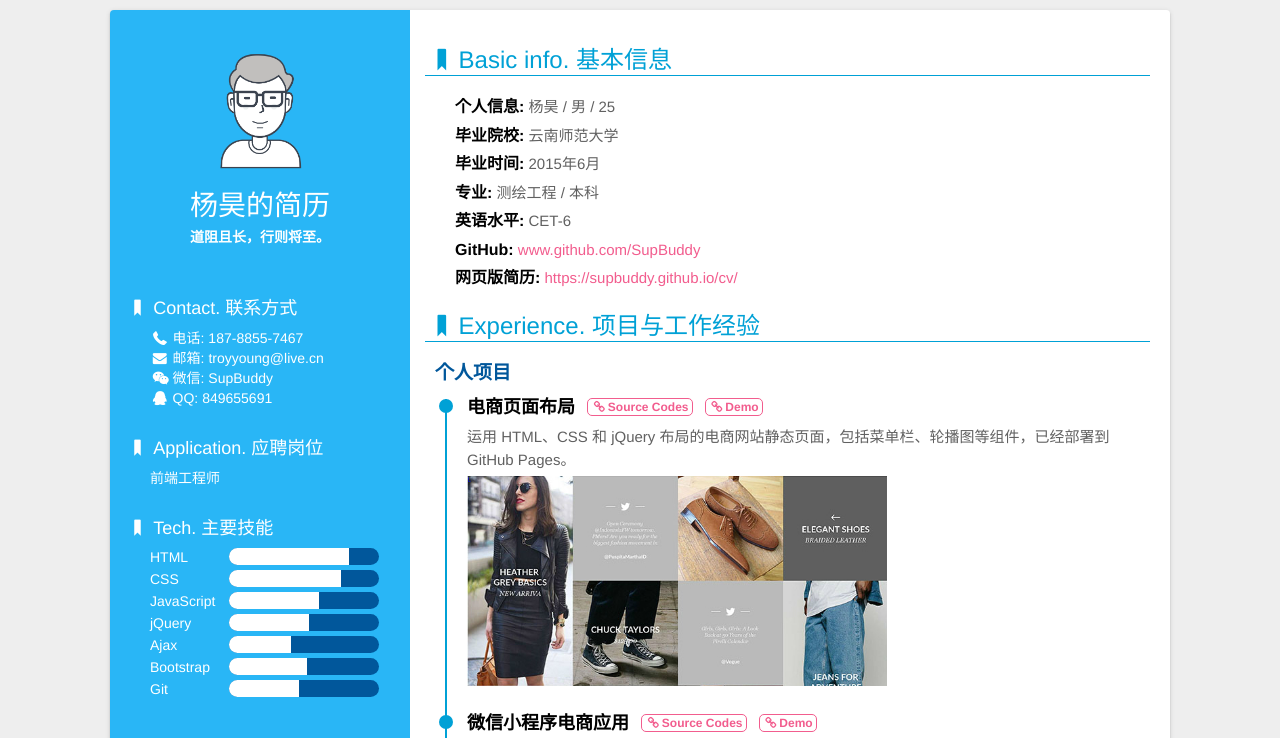
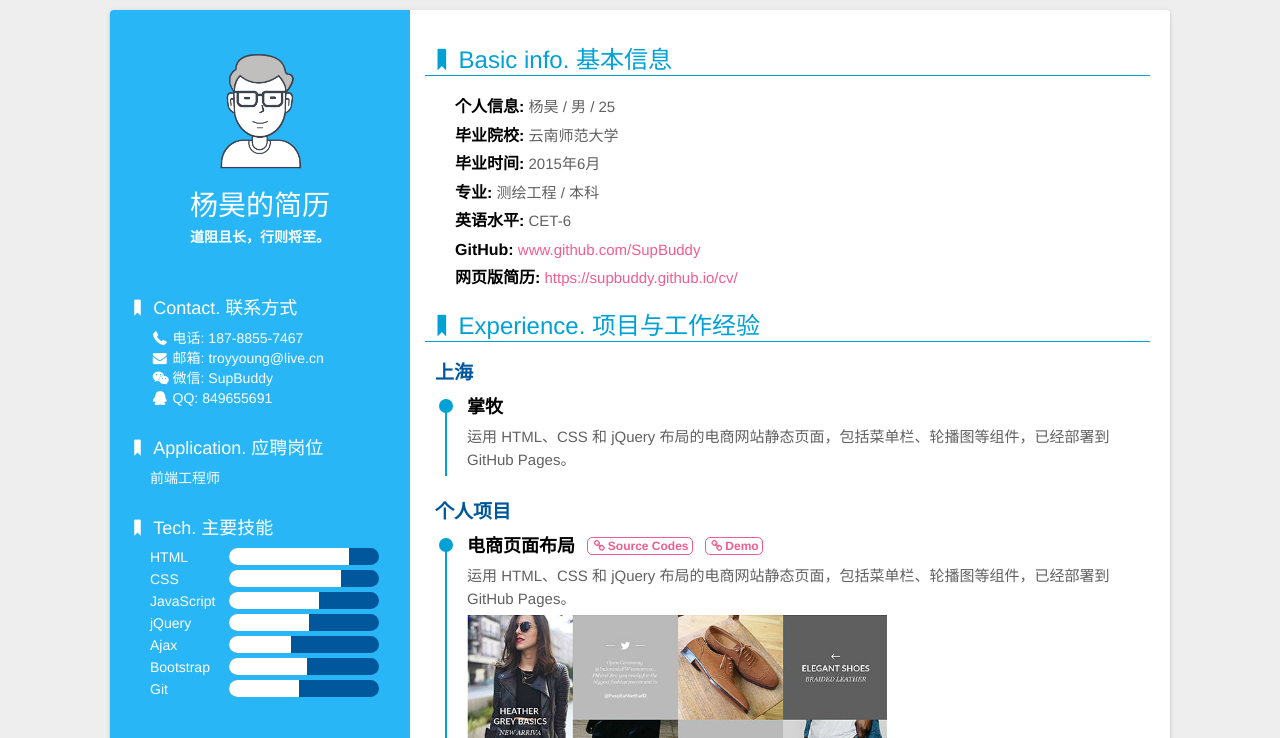
Before and after one commit to SupBuddy/cv, a website: page index.html in a window 1280 px wide. Shown: the top 738 px of the page. Drawn offline with Linux system fonts and the light colour scheme; some packages are replaced by stand-ins of ours; a script that the page names is missing.

Commit message:
modified

```diff
--- a/index.html
+++ b/index.html
@@ -112,6 +112,19 @@
                     <dt><i class="icon-bookmark"></i>Experience. 项目与工作经验</dt>
 
 
+                    <h3>上海</h3>
+                    <ul class="exp">
+                        <li>
+                            <div class="circle"></div>
+                            <h4>
+                                <span>掌牧</span>
+                                <!-- <a href="https://github.com/SupBuddy/e-Commerce" target="_blank"><i class="icon-link"></i>Source Codes</a>
+                                <a href="https://supbuddy.github.io/e-Commerce/index.html" target="_blank"><i class="icon-link"></i>Demo</a> -->
+                            </h4>
+                            <p>运用 HTML、CSS 和 jQuery 布局的电商网站静态页面，包括菜单栏、轮播图等组件，已经部署到 GitHub Pages。
+                            </p>
+                        </li>
+                    </ul>
 
                     <h3>个人项目</h3>
                     <ul class="exp">
```
